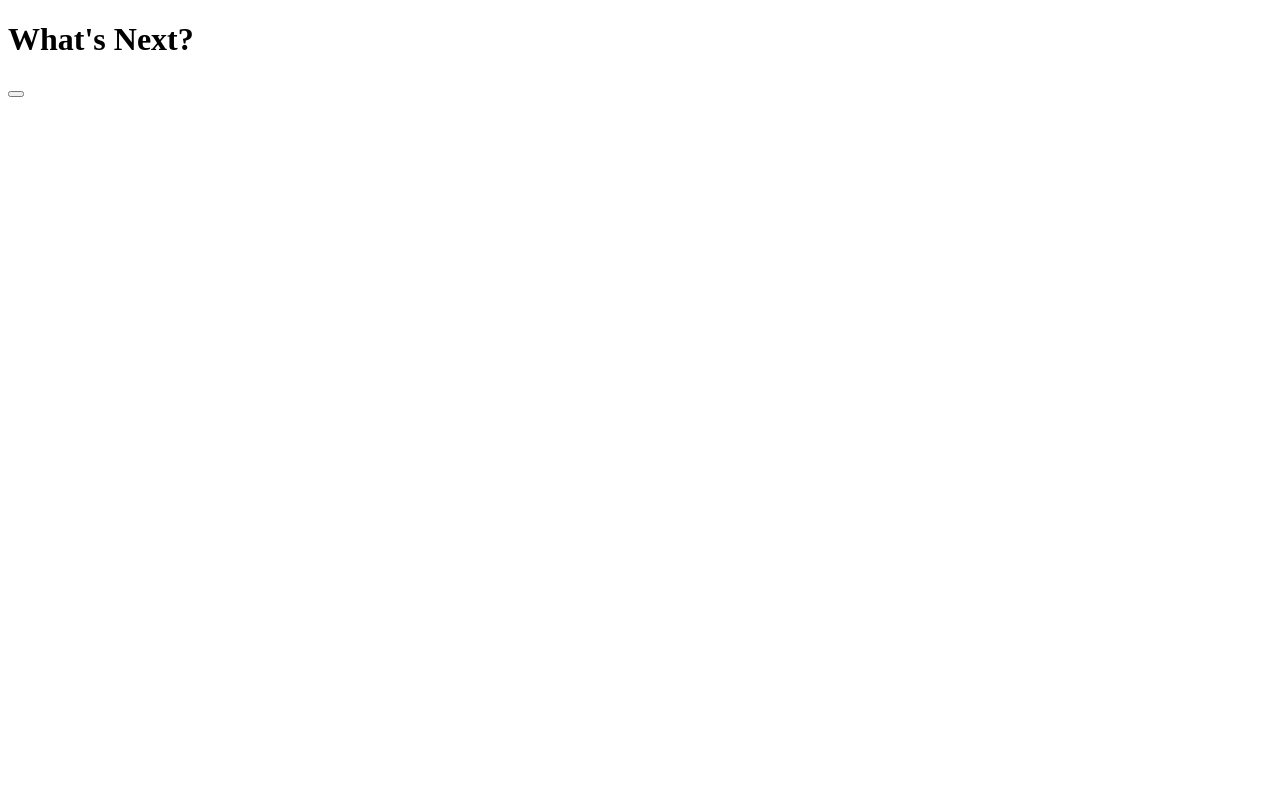
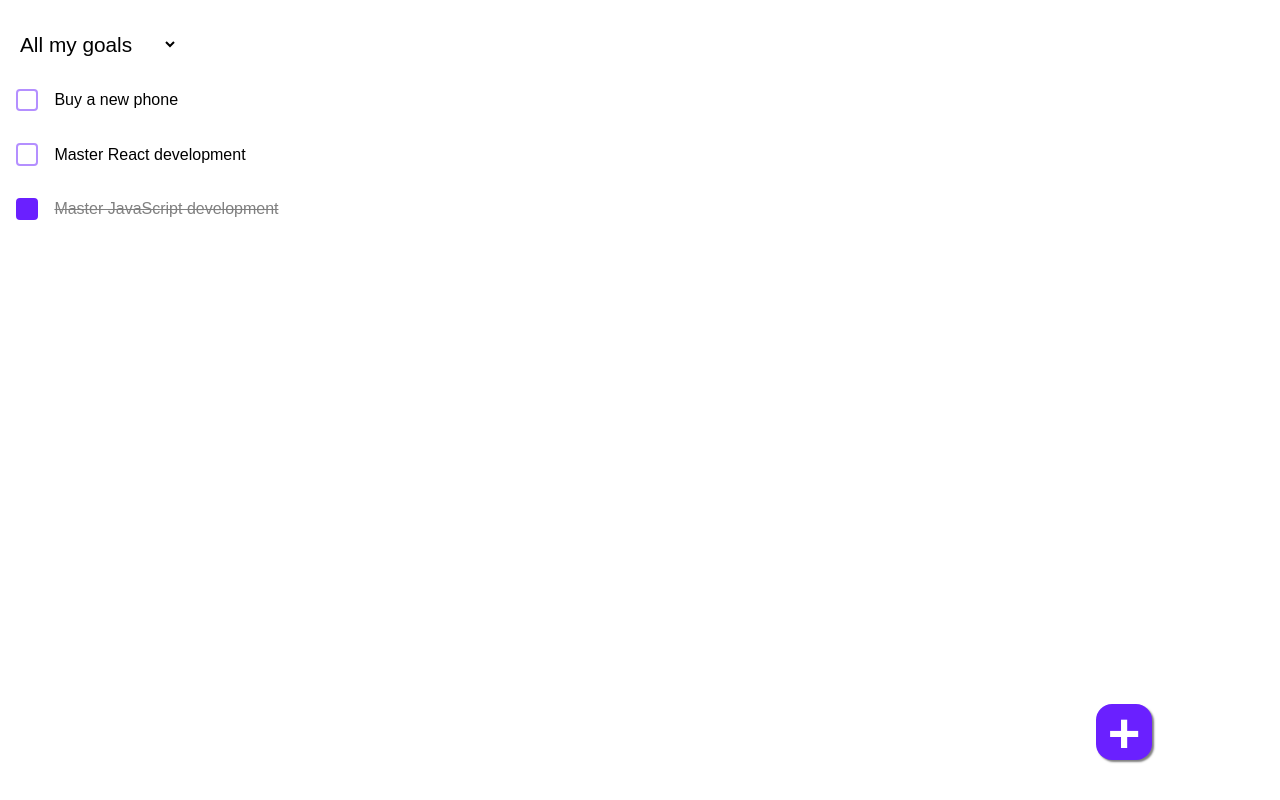
Before and after one commit to daxhoDev/whats-next, a React (Vite) app: page / in a window 1280 px wide. Built offline with nearby package versions, Linux system fonts and the light colour scheme.

Commit message:
filter feature, toggle completed

```diff
--- a/src/App.jsx
+++ b/src/App.jsx
@@ -1,12 +1,39 @@
-import ToggleNavButton from "./ToggleNavButton";
+import { useState } from "react";
+import Header from "./Header";
+import GoalsList from "./GoalsList";
+import Button from "./Button";
+
+const initialGoals = [
+  { id: 569823, isCompleted: false, description: "Buy a new phone" },
+  { id: 52214789, isCompleted: false, description: "Master React development" },
+  {
+    id: 7895236,
+    isCompleted: true,
+    description: "Master JavaScript development",
+  },
+];
 
 export default function App() {
+  const [goals, setGoals] = useState(initialGoals);
+  const [filter, setFilter] = useState("all");
+
+  function handleToggleCompleted(goal) {
+    setGoals(
+      goals.map(el =>
+        el.id === goal.id ? { ...el, isCompleted: !el.isCompleted } : el
+      )
+    );
+  }
+
   return (
     <div className="app">
-      <header className="main-header">
-        <h1 className="brand">What's Next?</h1>
-        <ToggleNavButton />
-      </header>
+      <Header filter={filter} setFilter={setFilter} />
+      <GoalsList
+        goals={goals}
+        onToggleCompleted={handleToggleCompleted}
+        filter={filter}
+      />
+      <Button>+</Button>
     </div>
   );
 }
--- /dev/null
+++ b/src/Button.jsx
@@ -0,0 +1,3 @@
+export default function Button({ children }) {
+  return <button className="button">{children}</button>;
+}
--- /dev/null
+++ b/src/Goal.jsx
@@ -0,0 +1,8 @@
+export default function Goal({ goal, onToggleCompleted }) {
+  return (
+    <li className={`goal ${goal.isCompleted ? "completed" : ""}`}>
+      <input type="checkbox" onChange={() => onToggleCompleted(goal)}></input>
+      {goal.description}
+    </li>
+  );
+}
--- /dev/null
+++ b/src/GoalsList.jsx
@@ -0,0 +1,34 @@
+import Goal from "./Goal";
+
+export default function GoalsList({ goals, onToggleCompleted, filter }) {
+  return (
+    <ul className="goals-list">
+      {filter === "all" &&
+        goals.map(el => (
+          <Goal key={el.id} goal={el} onToggleCompleted={onToggleCompleted} />
+        ))}
+      {filter === "achieved" &&
+        goals.map(
+          el =>
+            el.isCompleted && (
+              <Goal
+                key={el.id}
+                goal={el}
+                onToggleCompleted={onToggleCompleted}
+              />
+            )
+        )}
+      {filter === "pending" &&
+        goals.map(
+          el =>
+            !el.isCompleted && (
+              <Goal
+                key={el.id}
+                goal={el}
+                onToggleCompleted={onToggleCompleted}
+              />
+            )
+        )}
+    </ul>
+  );
+}
--- /dev/null
+++ b/src/Header.jsx
@@ -0,0 +1,17 @@
+export default function Header({ filter, setFilter }) {
+  return (
+    <header className="main-header">
+      <select
+        className="current-list"
+        value={filter}
+        onChange={e => setFilter(e.target.value)}
+      >
+        <option value="all">All my goals</option>
+        <option value="achieved">Achieved goals</option>
+        <option value="pending">Pending goals</option>
+      </select>
+
+      {/* <img className="dropdown-icon" src="x"></img> */}
+    </header>
+  );
+}
--- a/src/ToggleNavButton.jsx
+++ /dev/null
@@ -1,9 +0,0 @@
-export default function ToggleNavButton() {
-  return (
-    <button className="toggle-nav-button">
-      <span className="button-bar"></span>
-      <span className="button-bar"></span>
-      <span className="button-bar"></span>
-    </button>
-  );
-}
--- a/src/index.scss
+++ b/src/index.scss
@@ -0,0 +1,95 @@
+$checkbox-size: 1.4rem;
+$add-button-size: 3.5rem;
+
+$color-light: #b48fff;
+$color-medium: #6a20ff;
+$color-dark: #5c1ed7;
+
+* {
+  margin: 0;
+  box-sizing: border-box;
+}
+
+body {
+  font-family: Ubuntu, Arial, Helvetica, sans-serif;
+}
+
+.main-header {
+  padding: 1rem;
+  padding-top: 2rem;
+
+  .current-list {
+    font-size: 1.3rem;
+    border: none;
+    background-color: transparent;
+
+    &:focus {
+      outline: none;
+    }
+  }
+
+  button {
+    border: none;
+    background-color: transparent;
+    font-weight: bold;
+    font-size: 1.1rem;
+    margin-right: 1.5rem;
+    transform: translateY(3px);
+  }
+}
+
+.goals-list {
+  list-style: none;
+  padding: 0;
+}
+
+.goal {
+  display: flex;
+  align-items: center;
+  padding: 1rem;
+  //   border-bottom: 1px solid $color-light;
+
+  input {
+    appearance: none;
+    height: $checkbox-size;
+    width: $checkbox-size;
+    border: 2px solid $color-light;
+    margin-right: 1rem;
+    border-radius: 4px;
+  }
+
+  &.completed {
+    text-decoration: line-through;
+    color: gray;
+
+    input {
+      border-color: $color-medium;
+      background-color: $color-medium;
+    }
+  }
+}
+
+.button {
+  width: $add-button-size;
+  height: $add-button-size;
+  border: none;
+  border-radius: 16px;
+  background-color: $color-medium;
+  color: white;
+  font-weight: bold;
+  font-size: $add-button-size;
+  display: flex;
+  align-items: center;
+  justify-content: center;
+  box-shadow: 2px 2px 2px rgba(0, 0, 0, 0.5);
+  position: fixed;
+  bottom: 5vh;
+  right: 10vw;
+  transition: 200ms;
+
+  &:hover,
+  &:active {
+    transform: translateY(2px);
+    background-color: $color-dark;
+  }
+}
```
